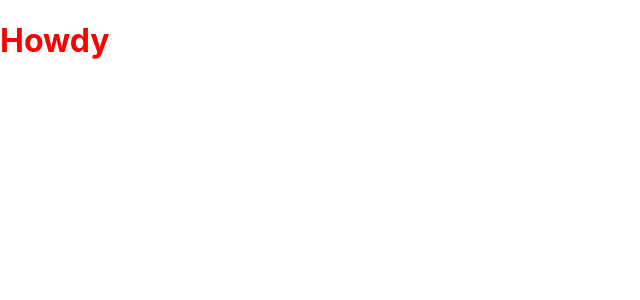
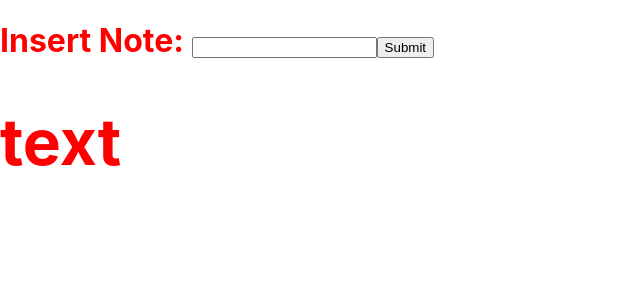
Before and after one commit to Holstein30/react-notes, a React (Create React App) app: page / in a window 1280 px wide. Shown: the top 300 px of the page, without its empty margins (0-640 px from the left). Built offline with nearby package versions, Linux system fonts and the light colour scheme.

Commit message:
Note form

```diff
--- a/src/App.js
+++ b/src/App.js
@@ -2,14 +2,37 @@ import React from "react";
 import "./app.css";
 
 class App extends React.Component {
+  render() {
+    return (
+      <h1>
+        <Note />
+      </h1>
+    );
+  }
+}
+
+class Note extends React.Component {
   constructor(props) {
     super(props);
-    this.state = { message: "Howdy" };
+    this.state = { message: "Insert Note: " };
   }
 
   render() {
-    return <h1>{this.state.message}</h1>;
+    return (
+      <div>
+        <form action="/submitNote">
+          {this.state.message}
+          <input type="text" name="note" />
+          <input type="submit" value="Submit" />
+          <Display />
+        </form>
+      </div>
+    );
   }
 }
 
+const Display = () => {
+  return <h1>text</h1>;
+};
+
 export default App;
```
